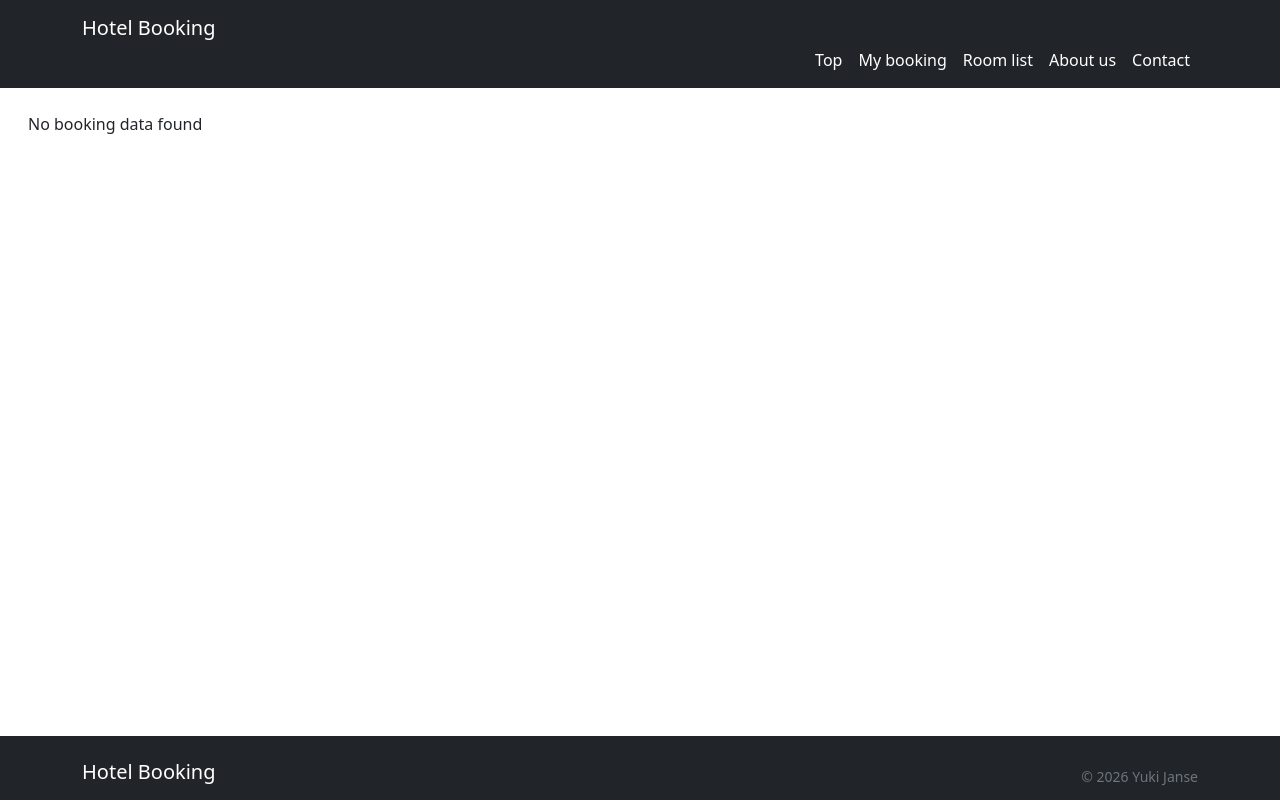
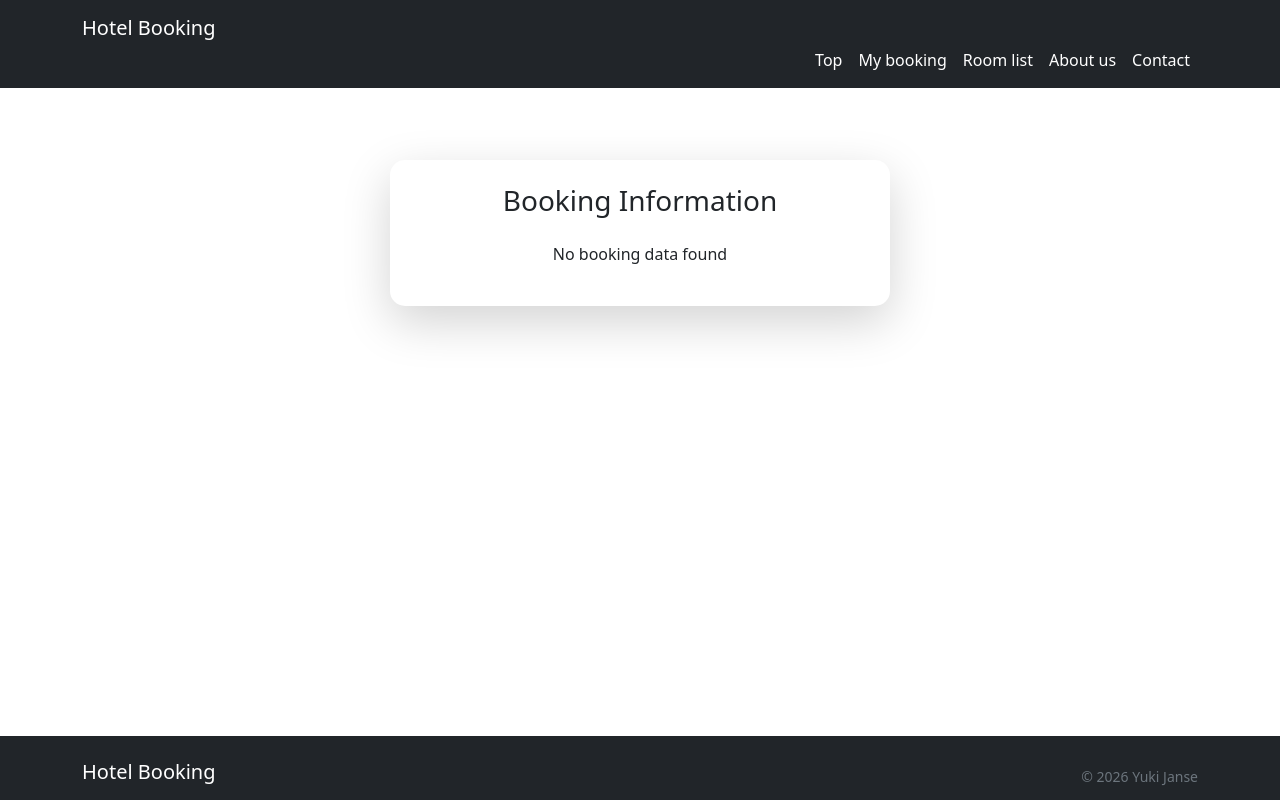
Before and after one commit to YukiJanse/hotel-booking-frontend, a React (Vite) app: page /#/my-booking in a window 1280 px wide. Built offline with nearby package versions, Linux system fonts and the light colour scheme.

Commit message:
Add cancel button

```diff
--- a/src/pages/MyBooking.jsx
+++ b/src/pages/MyBooking.jsx
@@ -2,10 +2,29 @@ import { useState } from "react"
 import 'bootstrap/dist/css/bootstrap.min.css'
 
 function MyBooking() {
-    const bookingData = JSON.parse(localStorage.getItem("booking"));
+    const [bookingData, setBookingData] = useState(
+        JSON.parse(localStorage.getItem("booking"))
+    );
+
+    const cancelBooking = () => {
+        setBookingData(null);
+        localStorage.removeItem("booking");
+    }
 
     if (!bookingData) {
-        return <p>No booking data found</p>
+        return <div
+        className="d-flex justify-content-center align-items-center py-5">
+            <div
+            className="card shadow-lg border-0 p-4"
+            style={{ maxWidth: "500px", width: "100%", borderRadius: "15px" }}
+            >
+                <h3 className="mb-4 text-center">Booking Information</h3>
+
+                <p className="text-center">No booking data found</p>
+            </div>
+        </div>
+
+
     }
 
     return (
@@ -38,6 +57,7 @@ function MyBooking() {
                     <strong>{bookingData.lastDate}</strong>
                 </li>
                 </ul>
+                <button className="btn btn-primary" onClick={ cancelBooking }>Cancel the booking</button>
             </div>
         </div>
     );
--- a/src/pages/RoomList.jsx
+++ b/src/pages/RoomList.jsx
@@ -9,7 +9,7 @@ function RoomList() {
                     <img src="https://picsum.photos/300/200" alt="room image photo" />
                     <div className="card-body">
                         <h3 className="card-title">Suite</h3>
-                        <p className="card-text">Exempep text om rummet. Exempep text om rummet. Exempep text om rummet. Exempep text om rummet.</p>
+                        <p className="card-text">Exemple text about the room. Exemple text about the room. Exemple text about the room.Exemple text about the room.</p>
                         <Link to="/?roomType=Suite" className='btn btn-primary'>
                             Boka rummet
                         </Link>
@@ -19,7 +19,7 @@ function RoomList() {
                     <img src="https://picsum.photos/300/200" alt="room image photo" />
                     <div className="card-body">
                         <h3 className="card-title">Deluxe</h3>
-                        <p className="card-text">Exempep text om rummet. Exempep text om rummet. Exempep text om rummet. Exempep text om rummet.</p>
+                        <p className="card-text">Exemple text about the room. Exemple text about the room. Exemple text about the room.Exemple text about the room.</p>
                         <Link to="/?roomType=Deluxe" className='btn btn-primary'>
                             Boka rummet
                         </Link>
@@ -29,7 +29,7 @@ function RoomList() {
                     <img src="https://picsum.photos/300/200" alt="room image photo" />
                     <div className="card-body">
                         <h3 className="card-title">Standard</h3>
-                        <p className="card-text">Exempep text om rummet. Exempep text om rummet. Exempep text om rummet. Exempep text om rummet.</p>
+                        <p className="card-text">Exemple text about the room. Exemple text about the room. Exemple text about the room.Exemple text about the room.</p>
                         <Link to="/?roomType=Standard" className='btn btn-primary'>
                             Boka rummet
                         </Link>
```
